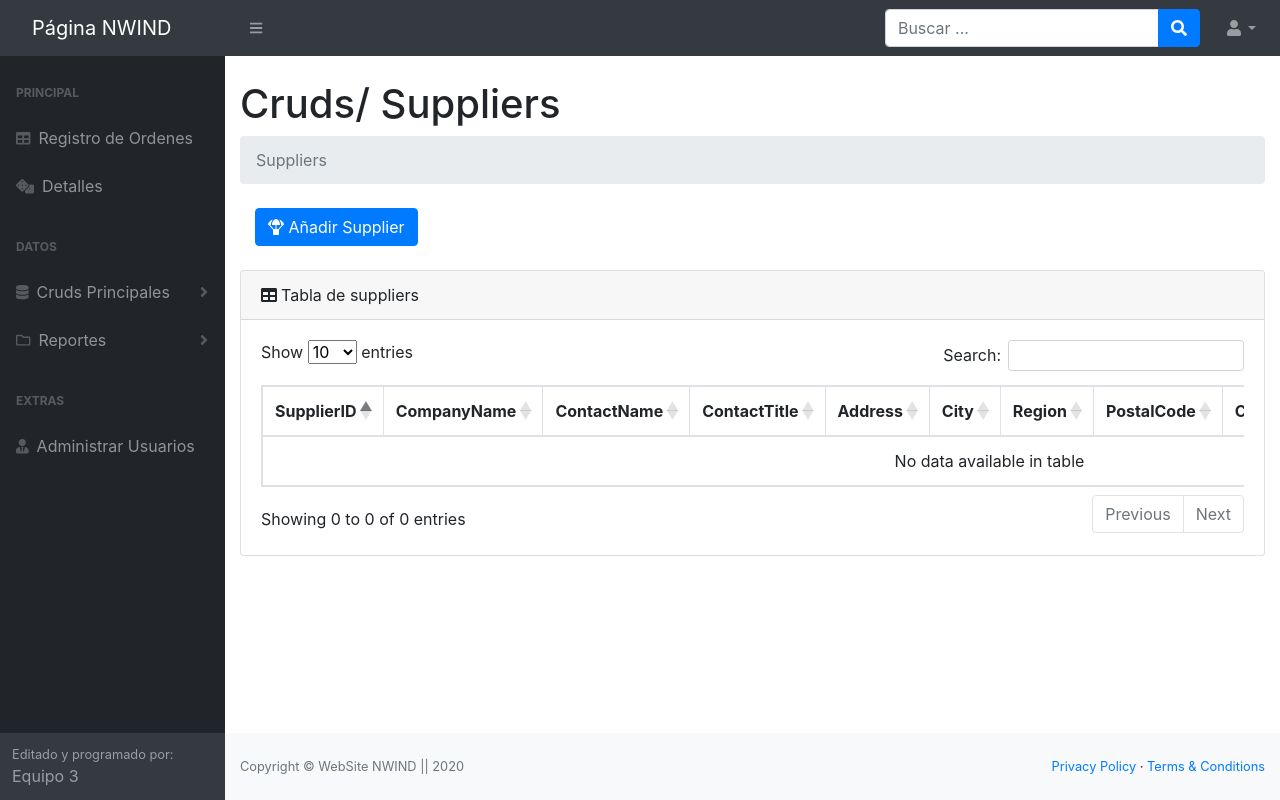
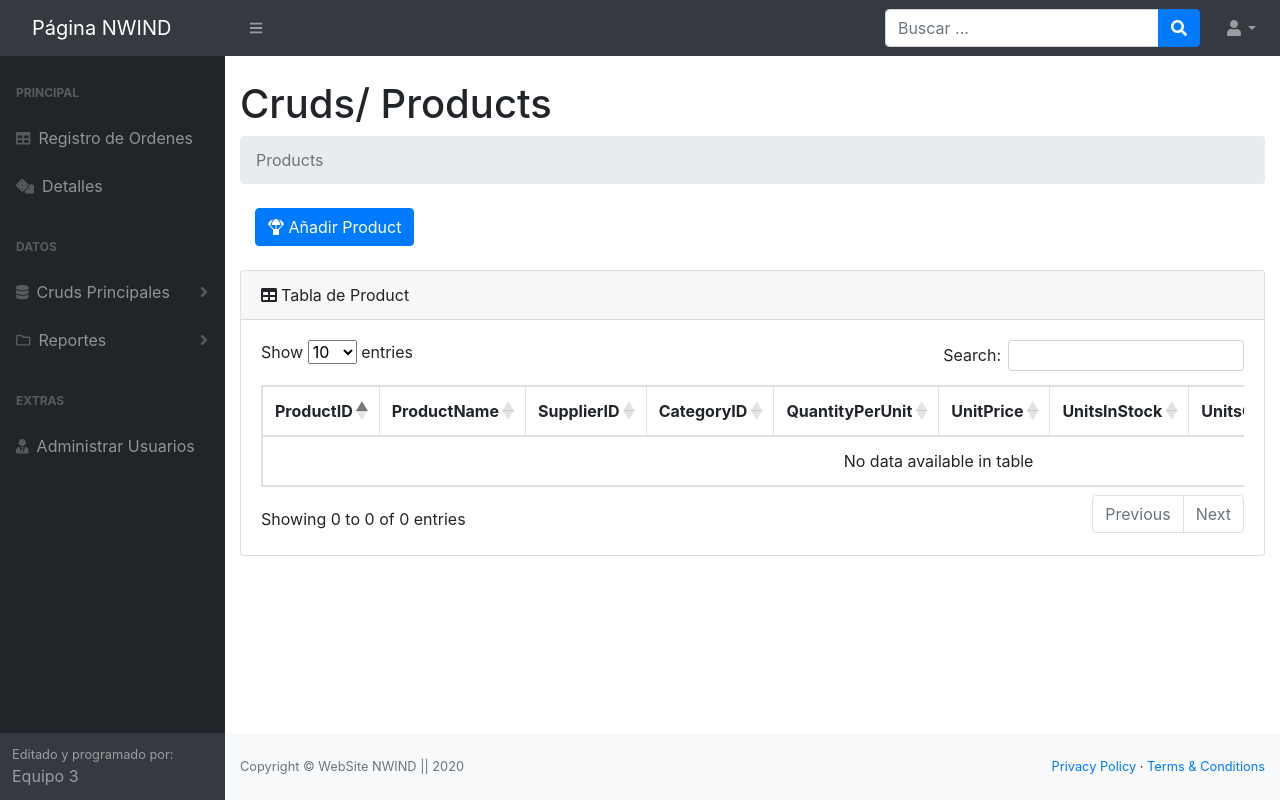
Before and after one commit to Emmanuel06Dur/ProyectoFinal, a PHP site: page /crudshtml/crudproducts.php in a window 1280 px wide. Run offline with PHP 8.4, Linux system fonts and the light colour scheme; data that the repository does not hold is empty; some libraries are stand-ins or nearby versions.

Commit message:
Modifique mis archivos de manera que solo me faltan los botones

```diff
--- a/bd/crudproductsDB.php
+++ b/bd/crudproductsDB.php
@@ -6,18 +6,16 @@
 	$_POST = json_decode(file_get_contents("php://input"), true);
 	//Recepción de los datos enviados mediante POST desde main.js
     $opcion = (isset($_POST['opcion'])) ? $_POST['opcion'] : '';
+    $ProductID = (isset($_POST['ProductID'])) ? $_POST['ProductID'] : '';
+    $ProductName = (isset($_POST['ProductName'])) ? $_POST['ProductName'] : '';
     $SupplierID = (isset($_POST['SupplierID'])) ? $_POST['SupplierID'] : '';
-    $CompanyName = (isset($_POST['CompanyName'])) ? $_POST['CompanyName'] : '';
-    $ContactName = (isset($_POST['ContactName'])) ? $_POST['ContactName'] : '';
-    $ContactFile = (isset($_POST['ContactFile'])) ? $_POST['ContactFile'] : '';
-    $Address = (isset($_POST['Address'])) ? $_POST['Address'] : '';
-    $City = (isset($_POST['City'])) ? $_POST['City'] : '';
-    $Region = (isset($_POST['Region'])) ? $_POST['Region'] : '';
-    $PostalCode = (isset($_POST['PostalCode'])) ? $_POST['PostalCode'] : '';
-    $Country = (isset($_POST['Country'])) ? $_POST['Country'] : '';
-    $Phone = (isset($_POST['Phone'])) ? $_POST['Phone'] : '';
-    $Fax = (isset($_POST['Fax'])) ? $_POST['Fax'] : '';
-    $HomePage = (isset($_POST['HomePage'])) ? $_POST['HomePage'] : '';
+    $CategoryID = (isset($_POST['CategoryID'])) ? $_POST['CategoryID'] : '';
+    $QuantityPerUnit = (isset($_POST['QuantityPerUnit'])) ? $_POST['QuantityPerUnit'] : '';
+    $UnitPrice = (isset($_POST['UnitPrice'])) ? $_POST['UnitPrice'] : '';
+    $UnitsInStock = (isset($_POST['UnitsInStock'])) ? $_POST['UnitsInStock'] : '';
+    $UnitsOnOrder = (isset($_POST['UnitsOnOrder'])) ? $_POST['UnitsOnOrder'] : '';
+    $ReoderLevel = (isset($_POST['ReoderLevel'])) ? $_POST['ReoderLevel'] : '';
+    $Discontinued = (isset($_POST['Phone'])) ? $_POST['Phone'] : '';
     switch ($opcion){
 		case 1: //Alta
 			$consulta = "INSERT INTO tablename () VALUES () ";
@@ -25,18 +23,18 @@
 			$resultado -> execute();
 			break;
 		case 2: //Modificar
-			$consulta = "UPDATE tablename SET nombre = '' WHERE id = '$SupplierID' ";
+			$consulta = "UPDATE tablename SET nombre = '' WHERE id = '$ProductID' ";
 			$resultado = $conexion -> prepare($consulta);
 			$resultado -> execute();
 			$data = $resultado->fetchAll(PDO::FETCH_ASSOC);
 			break;
 		case 3: //Borrar
-			$consulta = "DELETE FROM tablename WHERE id = '$SupplierID' ";
+			$consulta = "DELETE FROM tablename WHERE id = '$ProductID' ";
 			$resultado = $conexion -> prepare($consulta);
 			$resultado -> execute();
 			break;
 		case 4: //Listar
-			$consulta = "SELECT SupplierID, CompanyName, ContactName, ContactTitle, Ubication, City, Region, PostalCode, Country, Phone, Fax, HomePage FROM suppliers";
+			$consulta = "SELECT ProductID, ProductName, SupplierID, CategoryID, QuantityPerUnit, UnitPrice, UnitsInStock, UnitsOnOrder, ReoderLevel, Discontinued FROM products";
 			$resultado = $conexion -> prepare($consulta);
 			$resultado -> execute();
 			$data = $resultado -> fetchAll(PDO::FETCH_ASSOC);
--- a/crudshtml/crudproducts.php
+++ b/crudshtml/crudproducts.php
@@ -6,7 +6,7 @@
         <meta name="viewport" content="width=device-width, initial-scale=1, shrink-to-fit=no" />
         <meta name="description" content="" />
         <link rel="icon" type="image/png" href="../img/inventario.png">
-        <title>Suppliers // NWIND</title>
+        <title>Products // NWIND</title>
 
         <link href="../panelprincipal/css/styles.css" rel="stylesheet" />
         <link href="https://cdn.datatables.net/1.10.20/css/dataTables.bootstrap4.min.css" rel="stylesheet" crossorigin="anonymous" />
@@ -132,54 +132,49 @@
                 <main>
 
                     <div class="container-fluid">
-                        <h1 class="mt-4">Cruds/ Suppliers</h1>
+                        <h1 class="mt-4">Cruds/ Products</h1>
                         <ol class="breadcrumb mb-4">
-                            <li class="breadcrumb-item active">Suppliers</li>
+                            <li class="breadcrumb-item active">Products</li>
                         </ol>
                         <div id="appSuppliers">
                         <div class="col">
-                            <button @click="btnAlta" class="btn btn-primary" title="Nuevo"><i class="fas fa-parachute-box"></i>  Añadir Supplier</button><br><br>
+                            <button @click="btnAlta" class="btn btn-primary" title="Nuevo"><i class="fas fa-parachute-box"></i>  Añadir Product</button><br><br>
                         </div>
                         <div class="card mb-4">
-                            <div class="card-header"><i class="fas fa-table mr-1"></i>Tabla de suppliers</div>
+                            <div class="card-header"><i class="fas fa-table mr-1"></i>Tabla de Product</div>
                             <div class="card-body">
                                 <div class="table-responsive">
                                     <table class="table table-bordered" id="dataTable" width="100%" cellspacing="0">
                                         <thead>
                                             <tr>
+                                                <th>ProductID</th>
+                                                <th>ProductName</th>
                                                 <th>SupplierID</th>
-                                                <th>CompanyName</th>
-                                                <th>ContactName</th>
-                                                <th>ContactTitle</th>
-                                                <th>Address</th>
-                                                <th>City</th>
-                                                <th>Region</th>
-                                                <th>PostalCode</th>
-                                                <th>Country</th>
-                                                <th>Phone</th>
-                                                <th>Fax</th>
-                                                <th>HomePage</th>
-                                                <th>Acciones</th>
+                                                <th>CategoryID</th>
+                                                <th>QuantityPerUnit</th>
+                                                <th>UnitPrice</th>
+                                                <th>UnitsInStock</th>
+                                                <th>UnitsOnOrder</th>
+                                                <th>ReoderLevel</th>
+                                                <th>Discontinued</th>
                                             </tr>
                                         </thead>
                                         <tbody>
-                                            <tr v-for = "(sup, indice) of suppliers">
+                                            <tr v-for = "(sup, indice) of products">
+                                                <td>{{sup.ProductID}}</td>
+                                                <td>{{sup.ProductName}}</td>
                                                 <td>{{sup.SupplierID}}</td>
-                                                <td>{{sup.CompanyName}}</td>
-                                                <td>{{sup.ContactName}}</td>
-                                                <td>{{sup.ContactTitle}}</td>
-                                                <td>{{sup.Ubication}}</td>
-                                                <td>{{sup.City}}</td>
-                                                <td>{{sup.Region}}</td>
-                                                <td>{{sup.PostalCode}}</td>
-                                                <td>{{sup.Country}}</td>
-                                                <td>{{sup.Phone}}</td>
-                                                <td>{{sup.Fax}}</td>
-                                                <td>{{sup.HomePage}}</td>
+                                                <td>{{sup.CategoryID}}</td>
+                                                <td>{{sup.QuantityPerUnit}}</td>
+                                                <td>{{sup.UnitPrice}}</td>
+                                                <td>{{sup.UnitsInStock}}</td>
+                                                <td>{{sup.UnitsOnOrder}}</td>
+                                                <td>{{sup.ReoderLevel}}</td>
+                                                <td>{{sup.Discontinued}}</td>
                                                 <td>
 									                <div class = "btn-group" role = "group">
 										                <button class = "btn btn-secondary" title = "Editar" @click = "btnEditar()"><i class = "fas fa-pencil-alt"></i></button>
-										                <button class = "btn btn-danger" title = "Eliminar" @click = "btnBorrar(sup.SupplierID)"><i class = "fas fa-trash-alt"></i></button>
+										                <button class = "btn btn-danger" title = "Eliminar" @click = "btnBorrar(sup.ProductID)"><i class = "fas fa-trash-alt"></i></button>
 									                </div>
 								                </td>
                                             </tr>
@@ -221,7 +216,7 @@
         <script src="https://cdn.jsdelivr.net/npm/sweetalert2@9"></script>
 
         <!-- maincrud.js -->
-        <script src="../javascript/crudsuppliers.js"></script>
+        <script src="../javascript/crudproducts.js"></script>
 
         <!-- Librerias de diseño -->
         <script src="https://code.jquery.com/jquery-3.4.1.min.js" crossorigin="anonymous"></script>
--- a/javascript/crudproducts.js
+++ b/javascript/crudproducts.js
@@ -1,21 +1,19 @@
-var url = "../bd/crudsuppliersDB.php";
+var url = "../bd/crudproductsDB.php";
 var appPacientes = new Vue({
     el: "#appSuppliers",
     data:{
-        suppliers: [],
+        products: [],
+        ProductID: "",
+        ProductName: "",
         SupplierID: "",
-        CompanyName: "",
-        ContactName: "",
-        ContactTitle: "",
-        Address: "",
-        City: "",
-        Region: "",
-        PostalCode: "",
-        Country: "",
-        Phone: "",
-        Fax: "",
-        HomePage: ""
-    },
+        CategoryID: "",
+        QuantityPerUnit: "",
+        UnitPrice: "",
+        UnitsInStock: "",
+        UnitsOnOrder: "",
+        ReoderLevel: "",
+        Discontinued: ""
+        },
     methods:{
         btnAlta:async function(){
         },
```
